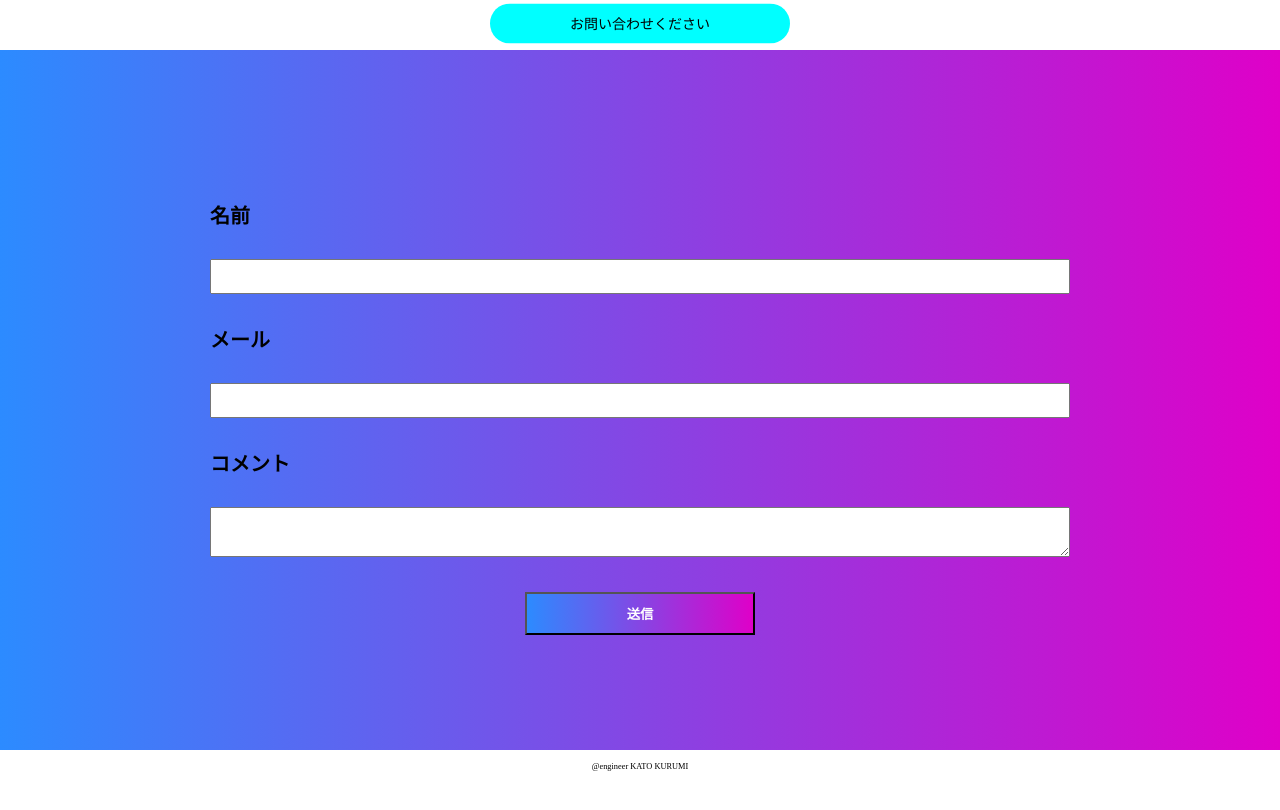
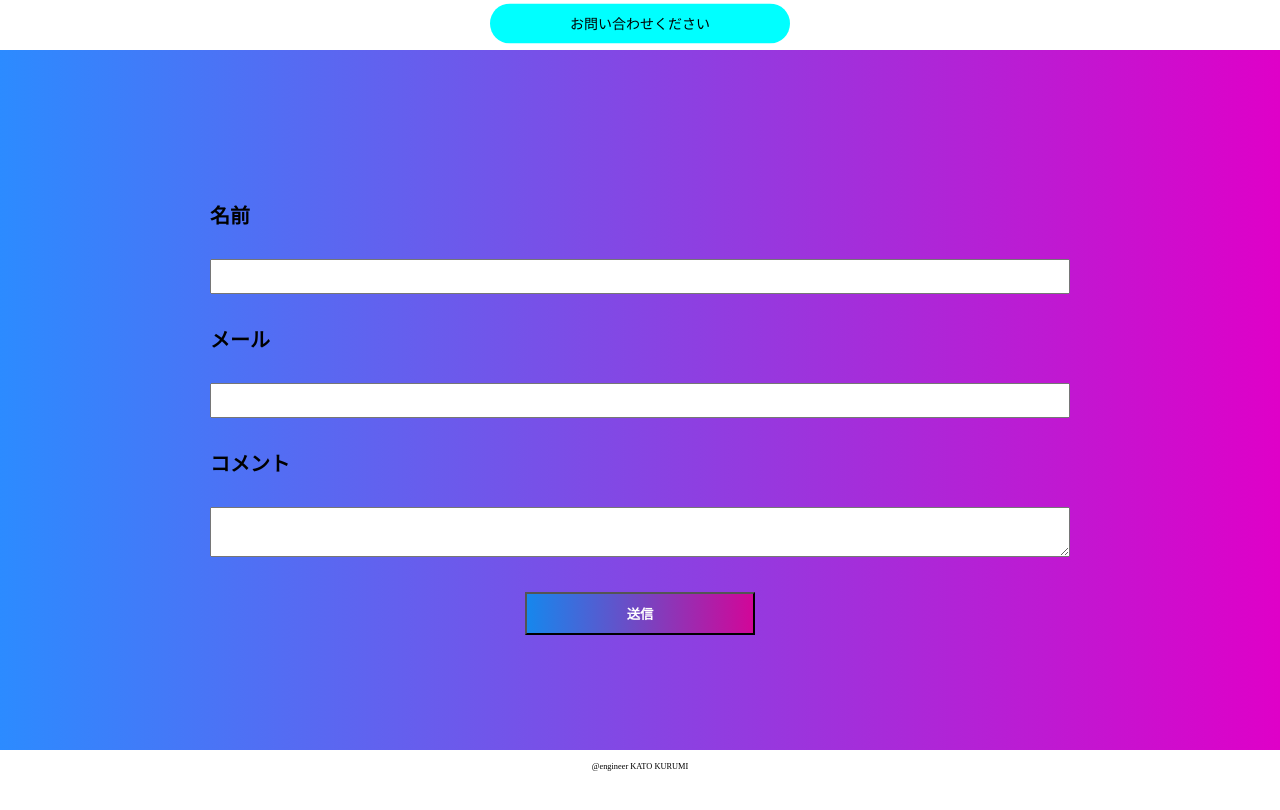
Before and after one commit to KurumiKato/TravelBlog-Practice-, a plain HTML site: page index.html in a window 1280 px wide. Shown: the part 3925-4735 px from the top of the page. Drawn offline with Linux system fonts and the light colour scheme.

Commit message:
Add files via upload

```diff
--- a/style.css
+++ b/style.css
@@ -160,12 +160,16 @@ form textarea{
 form button{
   color: white;
   font-weight: bold;
-  background: linear-gradient(90deg, rgb(44, 139, 255),rgb(223, 0, 200));
+
+  /* ? */
+  background: linear-gradient(90deg,rgb(22, 135, 237)0%, rgb(210, 6, 152) 50%,  rgb(210, 6, 152) 100%);
+  background-size: 200% 100%;
+
   padding: 10px 100px;
   text-align: center;
 }
 form button:hover{
-  background: rgb(223, 0, 200);
+  background-position: 100% 0;
 }
 
 /* フッター */
```
